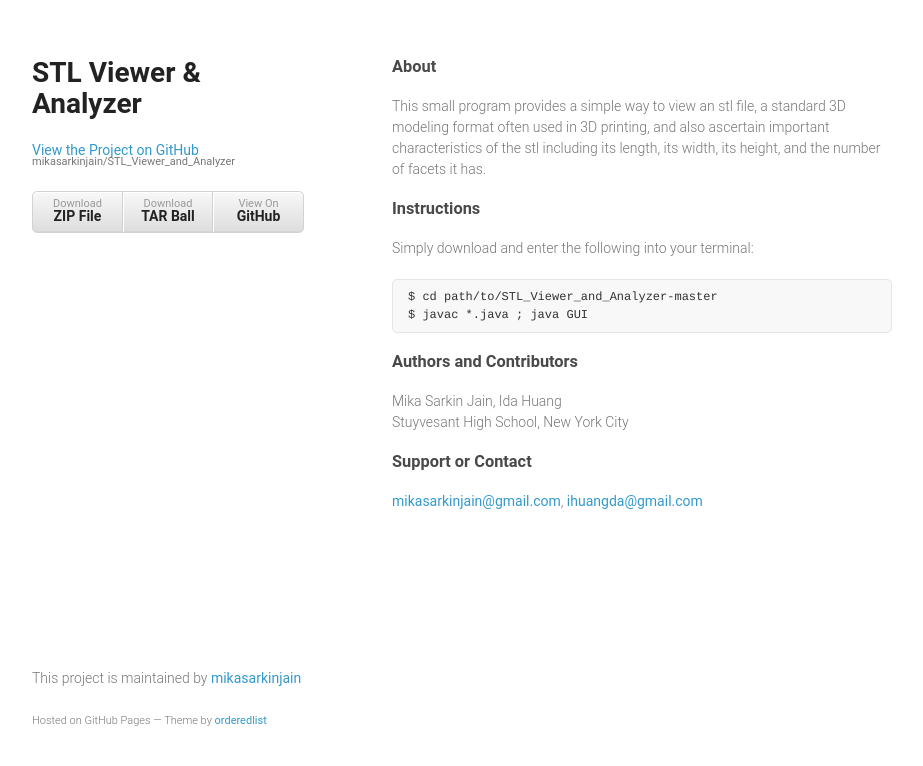
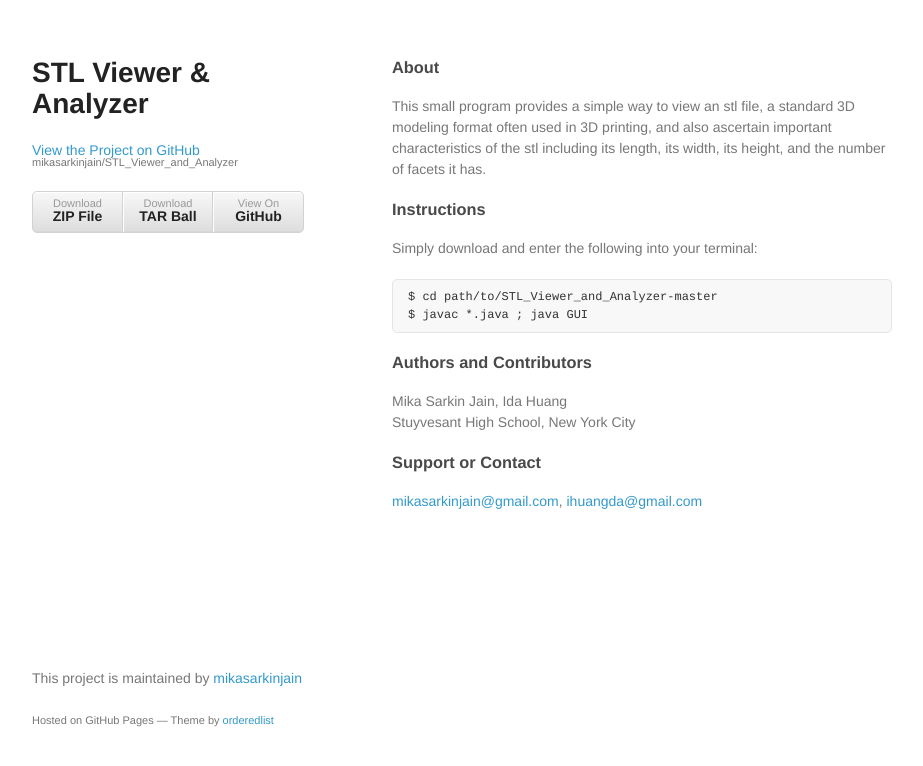
Before and after one commit to mikasarkinjain/STL_Viewer_and_Analyzer, a plain HTML site: page index.html in a window 1280 px wide. Shown: the whole page, without its empty margins (178-1101 px from the left). Drawn offline with Linux system fonts and the light colour scheme.

Commit message:
Update styles.css

```diff
--- a/stylesheets/styles.css
+++ b/stylesheets/styles.css
@@ -2,7 +2,7 @@
 
 body {
   padding:50px;
-  font:14px/1.5 Roboto, "Helvetica Neue", Helvetica, Arial, sans-serif;
+  font:14px/1.5 Futura, "Helvetica Neue", Helvetica, Arial, sans-serif;
   color:#777;
   font-weight:300;
 }
```
